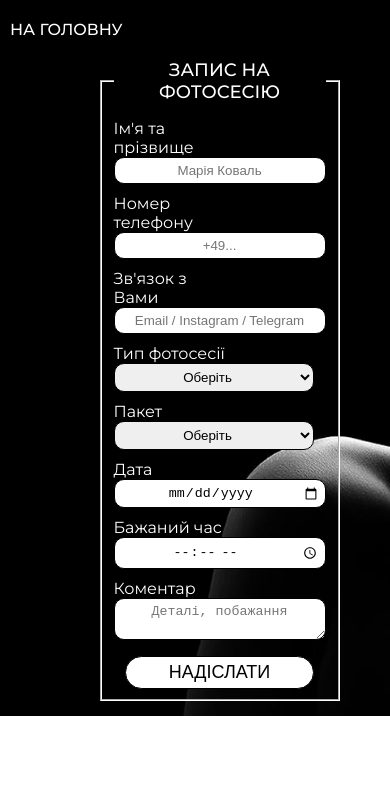
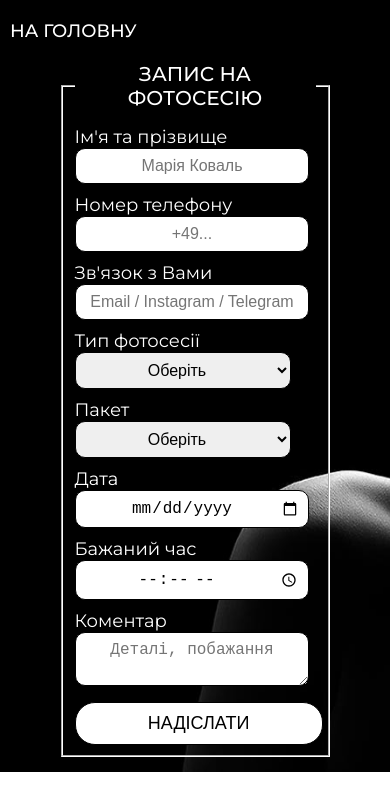
Before and after one commit to yulenkaaa/my-photosite, a plain HTML site: page form.html in a window 390 px wide. Drawn offline with Linux system fonts and the light colour scheme; a web font is replaced by a local one.

Commit message:
phone form adaptiv

```diff
--- a/form.css
+++ b/form.css
@@ -19,6 +19,7 @@ body{
 .wrapper_container {
 }
 .form_container {
+
 
 }
 .home_button {
@@ -79,7 +80,7 @@ body{
 }
 .form_container input, select, textarea{
   width: 200px;
-  padding: 5px;
+  padding: 7px;
   text-align: center;
   align-items: center;
   display: block;
@@ -91,23 +92,22 @@ body{
   margin: 10px 0px;
 }
 @media (max-width:767px) {
-  .form_container button{
- padding: 5px 20%;
-}
- .form_container legend{
-  font-size: 18px;
-}
- .form_container label{
-  font-size: 16px;
-  margin: 0px 100px 0px 0px;
-}
-.form_container div{
-  margin: 10px 0px;
+
+.form_container {
+  width: 60%;
 }
 }
-@media (max-width:500px) {
+@media (max-width:550px) {
 .home_button a{
-  font-size: 16px;
 
 }
+.form_container {
+  width: 70%;
+
 }
+.form_container input, select, textarea{
+  width: 90%;
+  padding: 8px;
+  font-size: 16px;
+}
+}
```
